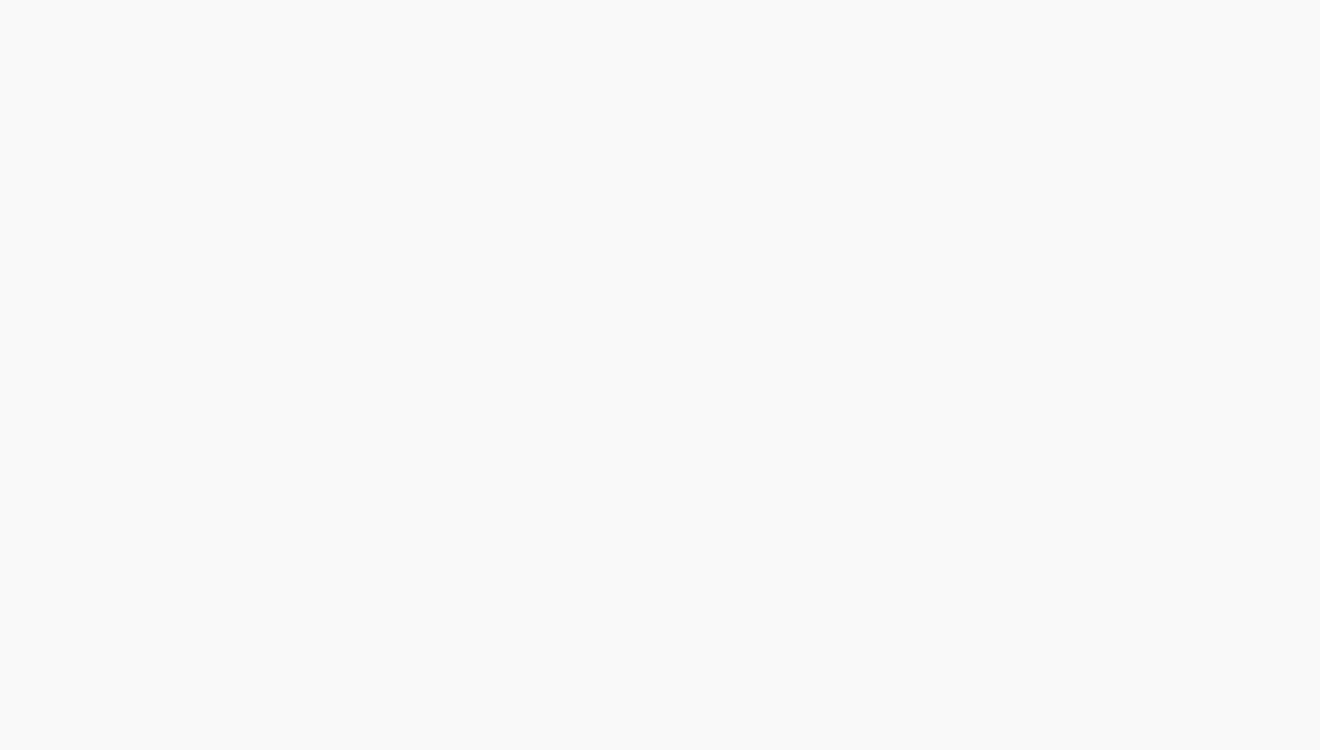
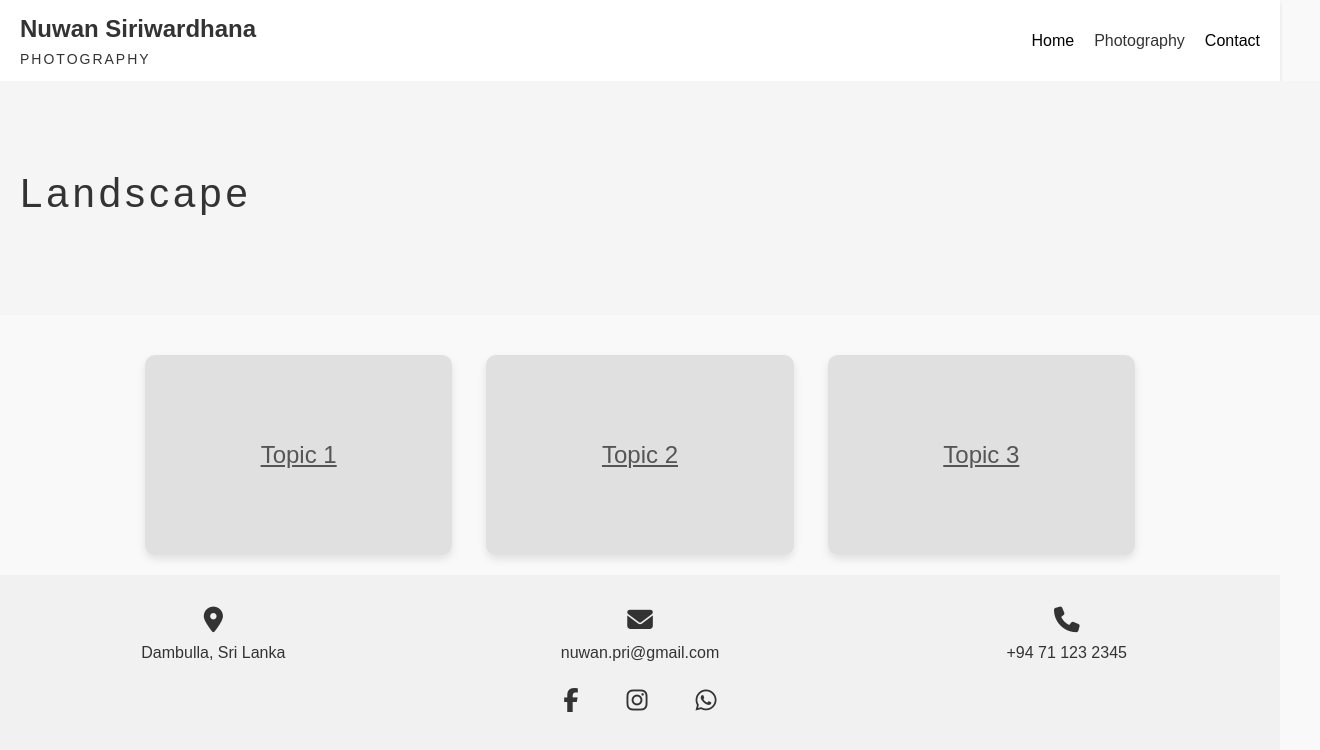
Before and after one commit to rankothnc/NSPhotography, a React (Create React App) app in the folder photography-portfolio/: page /landscape in a window 1280 px wide. Before the commit this address had no page. Shown: the top 750 px of the page, 1320 px wide, since content can reach past the window. Built offline with nearby package versions, Linux system fonts and the light colour scheme; a small style sheet from the web is missing.

Commit message:
Landscape topic page

```diff
--- a/photography-portfolio/src/App.js
+++ b/photography-portfolio/src/App.js
@@ -5,6 +5,7 @@ import Home from "./pages/Home";
 import Contact from "./pages/Contact";
 import Wildlife from "./components/Photography/Wildlife.js";
 import Topic from "./components/Photography/Topics/Topics.js";
+import Landscape from "./components/Photography/Landscape.js";
 
 function App() {
   return (
@@ -16,6 +17,7 @@ function App() {
             <Route path="/contact" element={<Contact />} />
             <Route path="/wildlife" element={<Wildlife />} />
             <Route path="/wildlife/topic" element={<Topic />} />
+            <Route path="/landscape" element={<Landscape />} />
           </Routes>
         </main>
       </div>
--- a/photography-portfolio/src/components/Home/photography.js
+++ b/photography-portfolio/src/components/Home/photography.js
@@ -11,7 +11,7 @@ const Photography = () => {
         <Link to="/wildlife" className="placeholder">Wildlife</Link>
         </div>
         <div className="category landscape">
-          <div className="placeholder">Landscape</div>
+        <Link to="/landscape" className="placeholder">Landscape</Link>
         </div>
         <div className="category location">
           <div className="placeholder">Location</div>
--- /dev/null
+++ b/photography-portfolio/src/components/Photography/Landscape.js
@@ -0,0 +1,24 @@
+import React from "react";
+import Footer from "../Footer";
+// import "../../assets/styles/Photography/landscape.css";
+import Navbar from "../Navbar";
+import { Link } from "react-router-dom";
+
+function Landscape() {
+  return (
+    <div className="photography-container">
+      <Navbar />
+      <div className="photography-header">
+        <h1>Landscape</h1>
+      </div>
+      <section className="topics-section">
+        <Link to="/landscape/topic" className="topic">Topic 1</Link>
+        <Link to="/landscape/topic" className="topic">Topic 2</Link>
+        <Link to="/landscape/topic" className="topic">Topic 3</Link>
+      </section>
+      <Footer />
+    </div>
+  );
+}
+
+export default Landscape;
```
